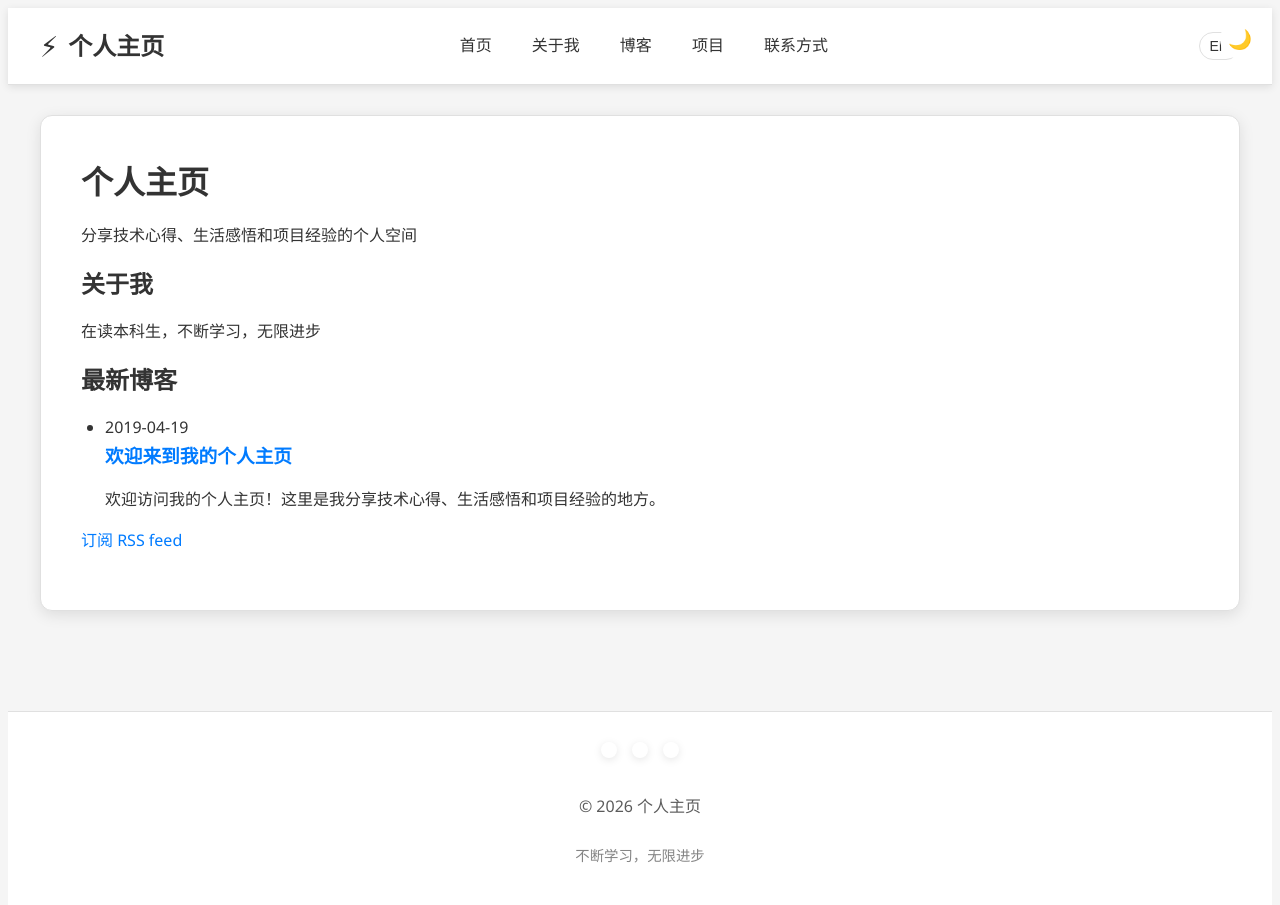
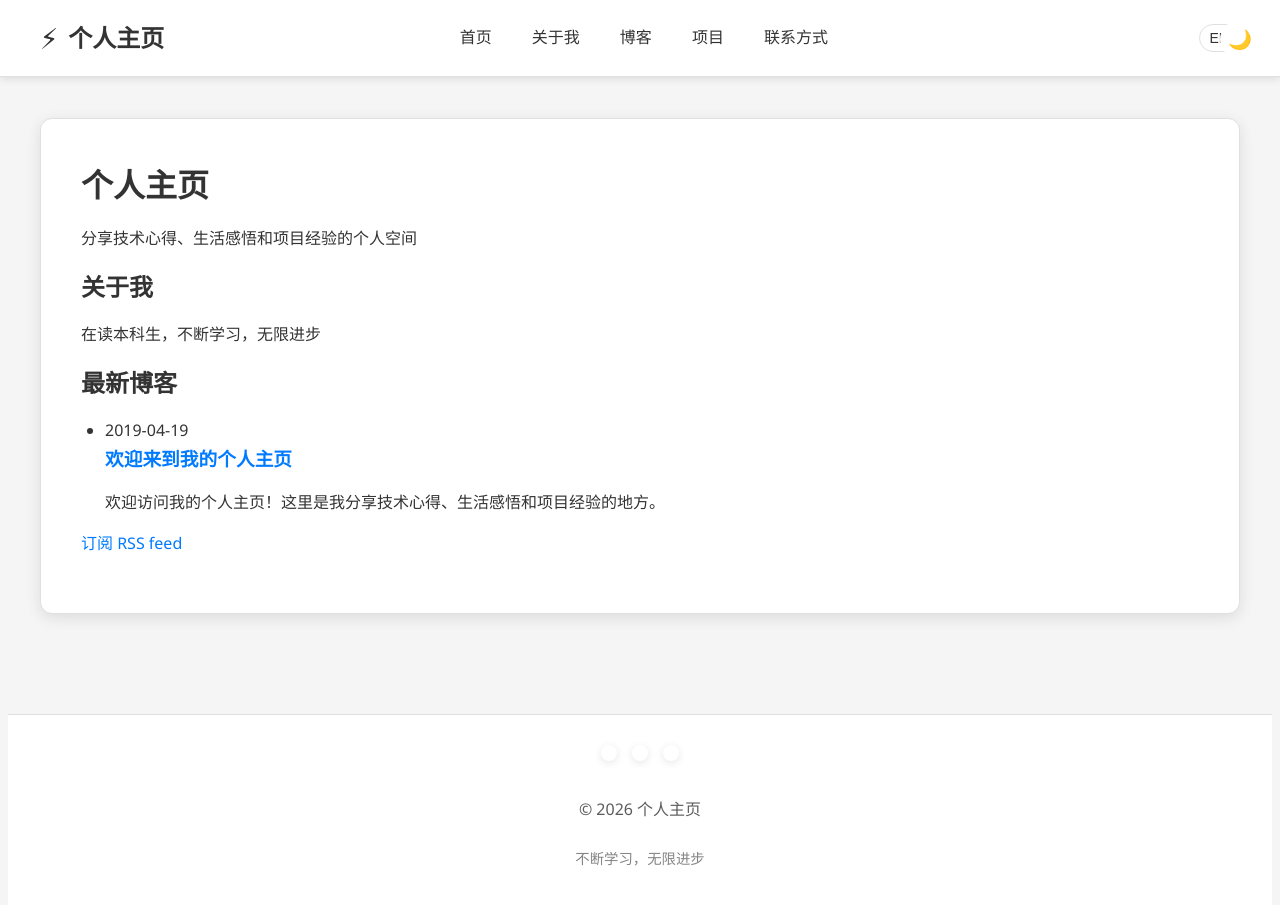
Before and after one commit to xikon-X/xikon-X.github.io, a Jekyll site: the page built from index.html, in a window 1280 px wide and 924 px high. Shown: the top 905 px of the window. Built offline with Jekyll 4.4.1, drawn with Linux system fonts in a browser that asks for light colours; the list of posts is cut into pages by our own code.

Commit message:
修复问题

```diff
--- a/_layouts/default.html
+++ b/_layouts/default.html
@@ -3,7 +3,7 @@
 {% include head.html %}
 <body>
   <!-- 导航栏 -->
-  <nav style="background-color: var(--header-background); border-bottom: 1px solid var(--border-color); padding: 15px 20px; box-shadow: 0 2px 8px rgba(0, 0, 0, 0.1); position: sticky; top: 0; z-index: 1000;">
+  <nav style="background-color: var(--header-background); border-bottom: 1px solid var(--border-color); padding: 15px 20px; box-shadow: 0 2px 8px rgba(0, 0, 0, 0.1); position: fixed; top: 0; left: 0; right: 0; z-index: 1000;">
     <div style="max-width: 1200px; margin: 0 auto; display: flex; justify-content: space-between; align-items: center;">
       <!-- 左侧 logo -->
       <a href="/" style="font-size: 1.5rem; font-weight: bold; color: var(--text-color); text-decoration: none; display: flex; align-items: center; gap: 10px;">
@@ -43,6 +43,9 @@
       </div>
     </div>
   </nav>
+
+  <!-- 顶部间距，避免内容被固定导航栏遮挡 -->
+  <div style="height: 80px;"></div>
 
   <div id="main" role="main" style="max-width: 1200px; margin: 0 auto; padding: 30px 20px;">
     <div class="card-container" style="background-color: var(--card-background); border-radius: 12px; box-shadow: 0 4px 15px rgba(0, 0, 0, 0.1); padding: 40px; margin-bottom: 30px; transition: all 0.3s ease; border: 1px solid var(--border-color);">
```
